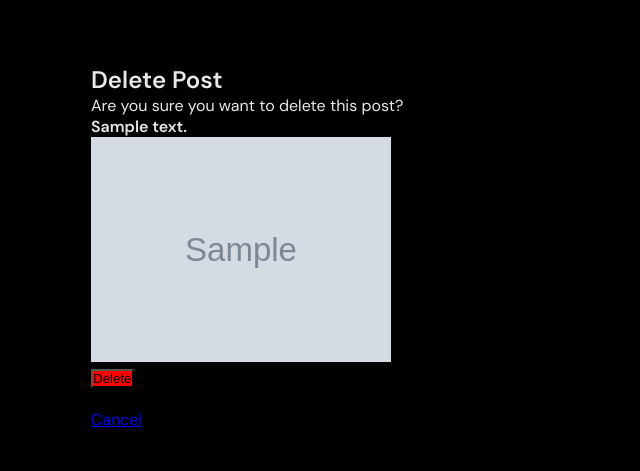
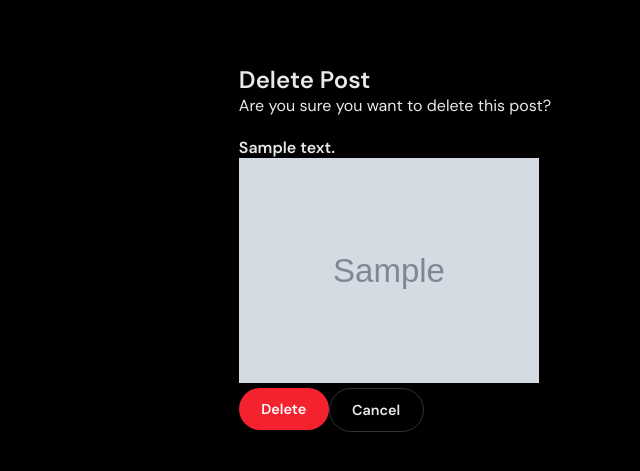
Before and after one commit to PhoevosA/WAD2-group-project, a Django app: page /post/1/delete/ in a window 1280 px wide. Shown: the part 57-528 px from the top of the page, without its empty margins (245-885 px from the left). Run offline with Django 5.2, Linux system fonts and the light colour scheme; a user stored in the database is signed in; tables that the repository leaves empty hold one stand-in row (values such as "Sample post"); grey boxes marked "Sample" are stand-in pictures.

Commit message:
css stuff to look nice

```diff
--- a/static/css/style.css
+++ b/static/css/style.css
@@ -19,6 +19,14 @@ body {
   background: var(--bg);
   color: var(--text);
   min-height: 100vh;
+}
+
+a {
+  color: var(--text)
+}
+
+a:hover {
+  color: var(--text-muted)
 }
 
 /* Auth pages */
@@ -297,12 +305,24 @@ body {
 .post-card {
   display: flex;
   flex-direction: column;
+  background: var(--card);
+  border-radius: var(--radius);
+  padding: 2.5rem 2rem;
+  border: 1px solid var(--border);
 }
 
 .post-image {
   max-width: 100%;
 }
 
+.post-author-name {
+  font-size: 20px;
+  margin-right: 5px;
+}
+
+.post-location {
+  font-size: 18px;
+}
 
 .post-avatar, .post-avatar-placeholder {
   width: 50px;
@@ -322,10 +342,51 @@ body {
   text-decoration: none;
 }
 
+.menu-dropdown{
+  display: none;
+}
+
+.post-menu.open .menu-dropdown{
+  display: flex;
+  align-items: left;
+  flex-direction: column;
+}
+
+.post-delete-btn {
+  display: block;
+  padding: 0.75rem 1.4rem;
+  border-radius: 9999px;
+  font-family: var(--font-body);
+  font-size: 0.9rem;
+  font-weight: 600;
+  text-align: center;
+  cursor: pointer;
+  border: none;
+  background: var(--error);
+  color: #fff;
+  transition: opacity 0.2s, transform 0.1s;
+  float: left;
+}
+
+.post-delete-btn:hover {
+  opacity: 0.9;
+}
+
+.post-delete-btn:active {
+  transform: scale(0.97);
+}
+
+.post-delete-container {
+  display: flex;
+  align-items: center;
+  justify-content: center;
+}
+
 /* Explore */
 
 .explore-title {
   text-align: center;
+  margin-bottom: 100px;
 }
 
 /* Tag */
--- a/templates/posts/delete_post.html
+++ b/templates/posts/delete_post.html
@@ -1,11 +1,11 @@
 {% extends "base.html" %}
 
 {% block content %}
-<div class="container">
+<div class="post-delete-container">
     <div class="card">
         <h2>Delete Post</h2>
 
-        <p>Are you sure you want to delete this post?</p>
+        <p>Are you sure you want to delete this post?</p><br/>
 
         <p><strong>{{ post.description }}</strong></p>
 
@@ -15,12 +15,10 @@
 
         <form method="POST">
             {% csrf_token %}
-            <button type="submit" style="background-color: red;">Delete</button>
+            <button type="submit" class="btn post-delete-btn">Delete</button>
         </form>
 
-        <br>
-
-        <a href="{% url 'post_detail' post.pk %}">Cancel</a>
+        <a href="{% url 'post_detail' post.pk %}" class="btn btn-outline">Cancel</a>
     </div>
 </div>
 {% endblock %}
```
Also changed, not shown: posts/2026/03/WhatsApp_Image_2026-03-09_at_20.26.06.jpeg (added).
